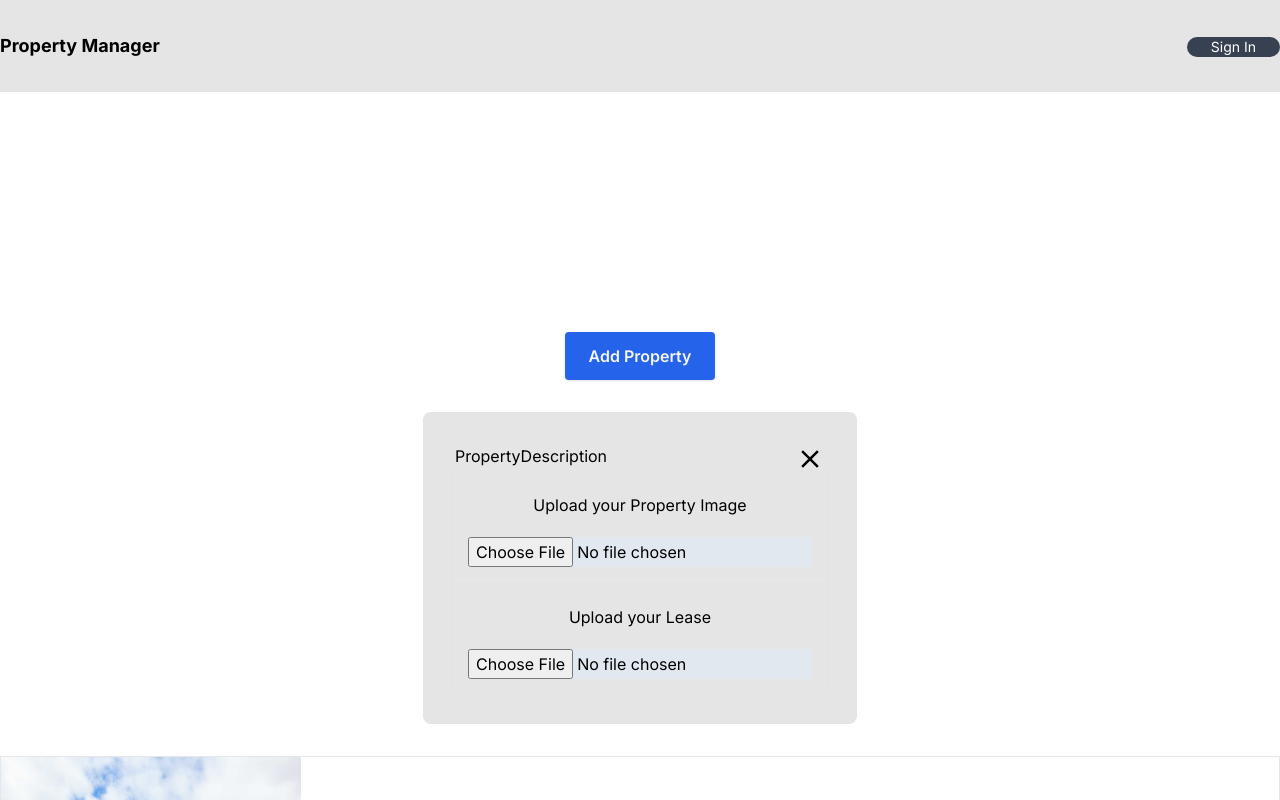
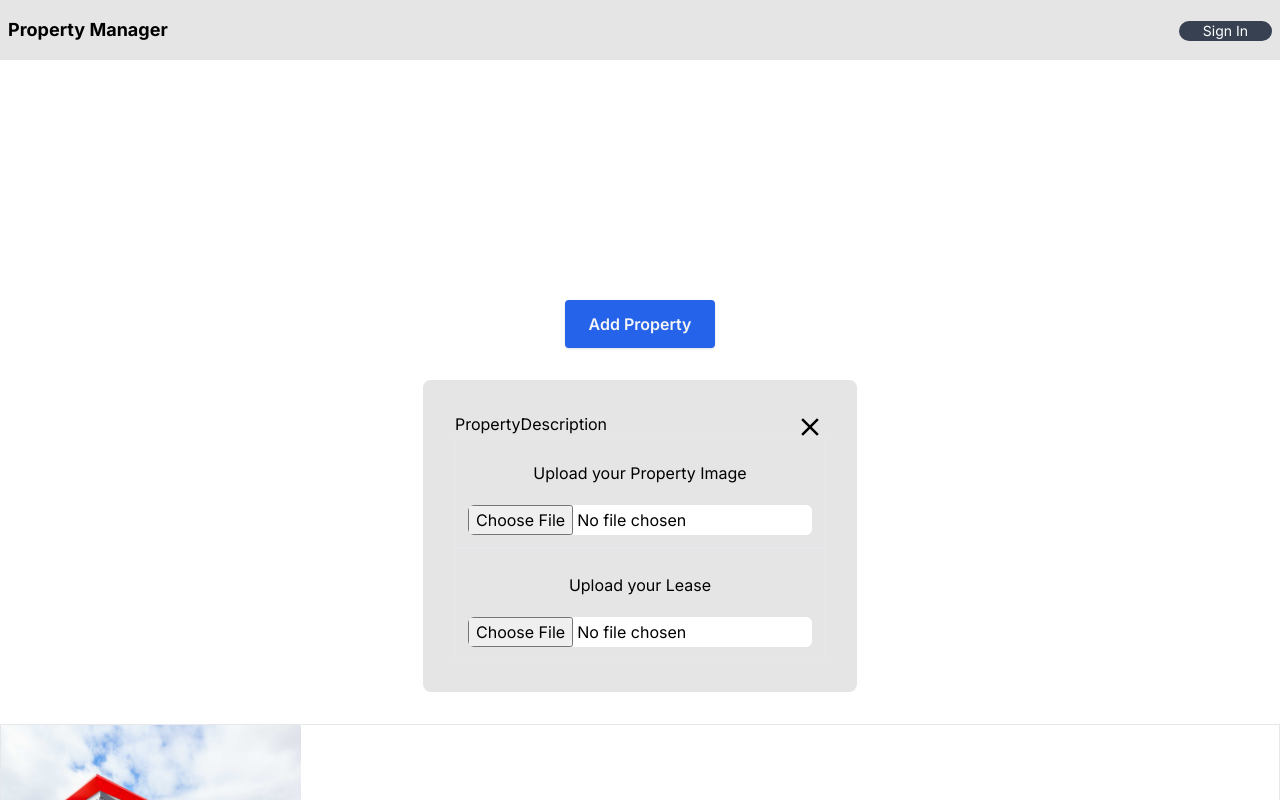
Before and after one commit to Dsackler/property-manager, a Next.js app: page / in a window 1280 px wide. Both pictures are taken after a click on the button "Add Property". Shown: the top 800 px of the page. Built offline with nearby package versions, Linux system fonts and the light colour scheme; no server answers.

Commit message:
Styling and api

```diff
--- a/app/auth/NavBar.tsx
+++ b/app/auth/NavBar.tsx
@@ -10,7 +10,7 @@ export default async function NavBar() {
   return (
     //flex justify-between items-center py-8
     //w-full mx-auto px-4 sm:px-20 top-0 fixed z-50 shadow bg-stone-400
-    <nav className='flex justify-between items-center py-8 bg-neutral-200'>
+    <nav className='flex justify-between items-center py-4 px-2 bg-neutral-200'>
       <Link href={'/'}>
         <h1 className='font-bold text-lg'>Property Manager</h1>
       </Link>
--- a/components/UploadData.tsx
+++ b/components/UploadData.tsx
@@ -71,7 +71,11 @@ const UploadData = ({ uploadType }: uploadData) => {
           onSubmit={handleOnSubmit}
         >
           <p>
-            <input className='bg-slate-200' type='file' name='fileInput' />
+            <input
+              className='bg-white rounded-md'
+              type='file'
+              name='fileInput'
+            />
           </p>
 
           {/* <img src={imageSrc} height={300} width={300} /> */}
```
